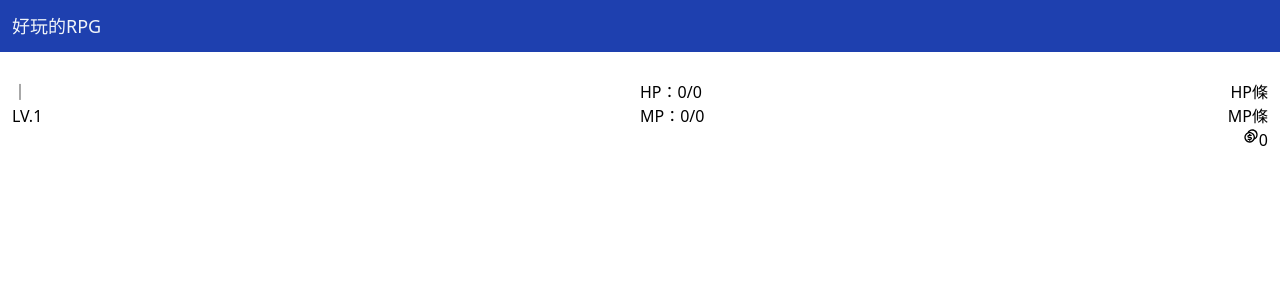
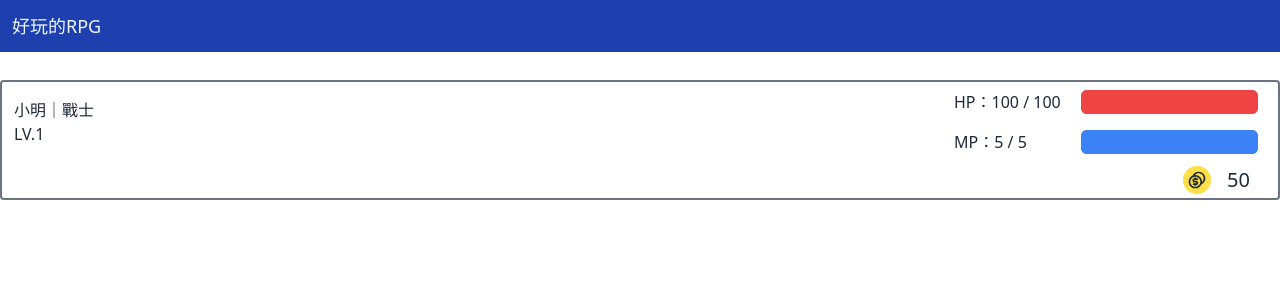
Before and after one commit to Melon-Lo/rpg, a React (Create React App) app: page / in a window 1280 px wide. Shown: the top 300 px of the page. Built offline with nearby package versions, Linux system fonts and the light colour scheme.

Commit message:
feat/ add StatusSection & some components

```diff
--- a/src/components/StatusBar.jsx
+++ b/src/components/StatusBar.jsx
@@ -1,65 +1,15 @@
-import { useSelector } from "react-redux";
-import { RiCoinsLine } from "react-icons/ri";
-
-export default function StatusBar() {
-  const { name, classTitle, level, HP, maxHP, MP, maxMP } = useSelector(state => {
-    return {
-      name: state.charStats.name,
-      classTitle: state.charStats.classTitle,
-      level: state.charStats.level,
-      HP: state.charStats.HP,
-      maxHP: state.charStats.maxHP,
-      MP: state.charStats.MP,
-      maxMP: state.charStats.maxMP,
-    };
-  });
-
-  console.log(level);
-
-  const { money } = useSelector(state => {
-    return {
-      money: state.items.money,
-    };
-  });
+export default function StatusBar({ type, color, currentValue, maxValue }) {
+  const currentRatio = currentValue / maxValue;
 
   return (
-    <section className="flex flex-col items-end px-3">
-      <div className="flex justify-between w-full">
-        <div className="w-6/12">
-          <div>
-            {name}｜{classTitle}
-          </div>
-          <div>
-            LV.{level}
-          </div>
-        </div>
-        <div className="w-6/12">
-          <div className="flex justify-between">
-            <div>
-              HP：{HP}/{maxHP}
-            </div>
-            <div>
-              HP條
-            </div>
-          </div>
-          <div className="flex justify-between">
-            <div>
-              MP：{MP}/{maxMP}
-            </div>
-            <div>
-              MP條
-            </div>
-          </div>
-        </div>
+    <div className="flex justify-between p-2">
+      <div>
+        {type}：{currentValue} / {maxValue}
       </div>
-      <div className="flex">
-        <div>
-          <RiCoinsLine />
-        </div>
-        <div>
-          {money}
-        </div>
+      <div className="w-5/12 md:w-7/12 bg-gray-500 rounded-md relative overflow-hidden">
+        {/* 依照比例顯示長度 */}
+        <div id="hpBar" className={"absolute inset-0 bg-" + color + "-500"} style={{ width: currentRatio * 100 + '%' }}></div>
       </div>
-    </section>
-  );
+    </div>
+  )
 }
--- /dev/null
+++ b/src/components/StatusSection.jsx
@@ -0,0 +1,50 @@
+import { useSelector } from "react-redux";
+import { RiCoinsLine } from "react-icons/ri";
+import StatusBar from "./StatusBar";
+
+export default function StatusSection() {
+  const { name, classTitle, level, HP, maxHP, MP, maxMP } = useSelector(state => {
+    return {
+      name: state.charStats.name,
+      classTitle: state.charStats.classTitle,
+      level: state.charStats.level,
+      HP: state.charStats.HP,
+      maxHP: state.charStats.maxHP,
+      MP: state.charStats.MP,
+      maxMP: state.charStats.maxMP,
+    };
+  });
+
+  const { money } = useSelector(state => {
+    return {
+      money: state.items.money,
+    };
+  });
+
+  return (
+    <section className="flex flex-col items-end px-3 text-gray-800 border-2 border-gray-500 rounded">
+      <div className="flex justify-between items-center w-full">
+        <div className="w-4/12">
+          <div>
+            {name}｜{classTitle}
+          </div>
+          <div>
+            LV.{level}
+          </div>
+        </div>
+        <div className="w-8/12 max-w-80">
+          <StatusBar type="HP" color="red" currentValue={HP} maxValue={maxHP} />
+          <StatusBar type="MP" color="blue" currentValue={MP} maxValue={maxMP} />
+        </div>
+      </div>
+      <div className="flex items-center text-xl my-1">
+        <div className="bg-yellow-300 rounded-full p-1">
+          <RiCoinsLine />
+        </div>
+        <div className="mx-4">
+          {money}
+        </div>
+      </div>
+    </section>
+  );
+}
--- a/src/pages/MainPage.jsx
+++ b/src/pages/MainPage.jsx
@@ -1,9 +1,9 @@
-import StatusBar from "../components/StatusBar"
+import StatusSection from "../components/StatusSection"
 
 export default function MainPage() {
   return (
     <div>
-      <StatusBar />
+      <StatusSection />
     </div>
   )
 };
--- a/src/store/slices/charStatsSlice.js
+++ b/src/store/slices/charStatsSlice.js
@@ -4,36 +4,36 @@ const charStats = createSlice({
   name: "charStats",
 
   // DEV ONLY
+  initialState: {
+    name: "小明",
+    classTitle: "戰士",
+    engClassTitle: "fighter",
+    level: 1,
+    HP: 100,
+    maxHP: 100,
+    MP: 5,
+    maxMP: 5,
+    ATK: 10,
+    DEF: 10,
+    MATK: 10,
+    MDEF: 10,
+    SPD: 10,
+  },
+
   // initialState: {
-  //   name: "小明",
-  //   classTitle: "戰士",
-  //   engClassTitle: "fighter",
+  //   name: "",
+  //   classTitle: "",
   //   level: 1,
-  //   HP: 100,
-  //   maxHP: 100,
-  //   MP: 5,
-  //   maxMP: 5,
-  //   ATK: 10,
-  //   DEF: 10,
-  //   MATK: 10,
-  //   MDEF: 10,
-  //   SPD: 10,
+  //   HP: 0,
+  //   maxHP: 0,
+  //   MP: 0,
+  //   maxMP: 0,
+  //   ATK: 0,
+  //   DEF: 0,
+  //   MATK: 0,
+  //   MDEF: 0,
+  //   SPD: 0,
   // },
-
-  initialState: {
-    name: "",
-    classTitle: "",
-    level: 1,
-    HP: 0,
-    maxHP: 0,
-    MP: 0,
-    maxMP: 0,
-    ATK: 0,
-    DEF: 0,
-    MATK: 0,
-    MDEF: 0,
-    SPD: 0,
-  },
   reducers: {
     changeStatName(state, action) {
       state.name = action.payload;
--- a/src/store/slices/itemsSlice.js
+++ b/src/store/slices/itemsSlice.js
@@ -3,7 +3,7 @@ import { createSlice } from "@reduxjs/toolkit";
 const itemsSlice = createSlice({
   name: "items",
   initialState: {
-    money: 0,
+    money: 50,
   },
   reducers: {},
 });
--- /dev/null
+++ b/src/utils/renderStatusBar.js
@@ -0,0 +1,3 @@
+export function renderStatusBar(currentValue, maxValue) {
+  const currentRatio = currentValue / maxValue;
+}
```
Also changed, not shown: src/components/CommandBar.jsx (deleted), src/components/CommandSection.jsx (added), src/components/MessageBar.jsx (deleted), src/components/MessageSection.jsx (added).
